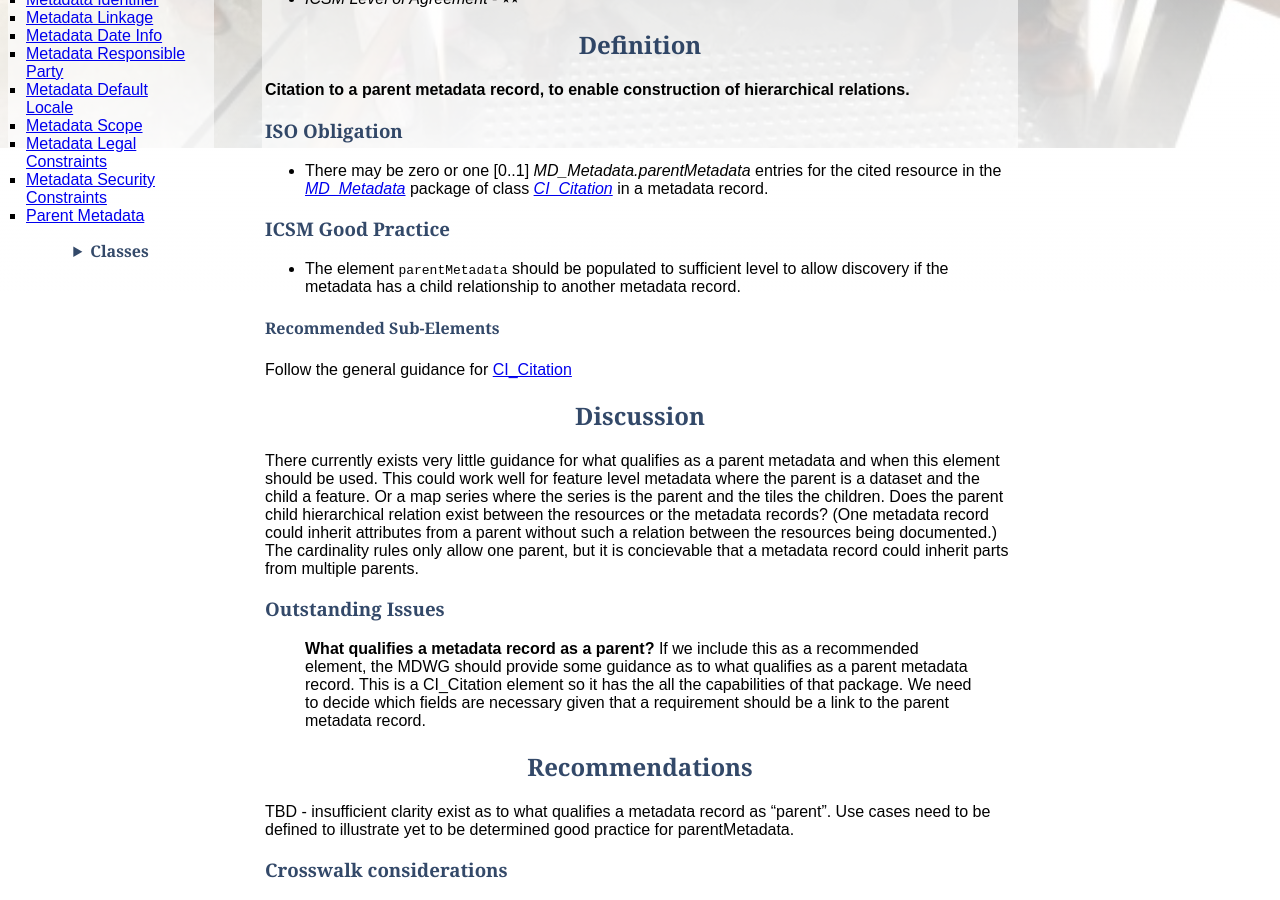
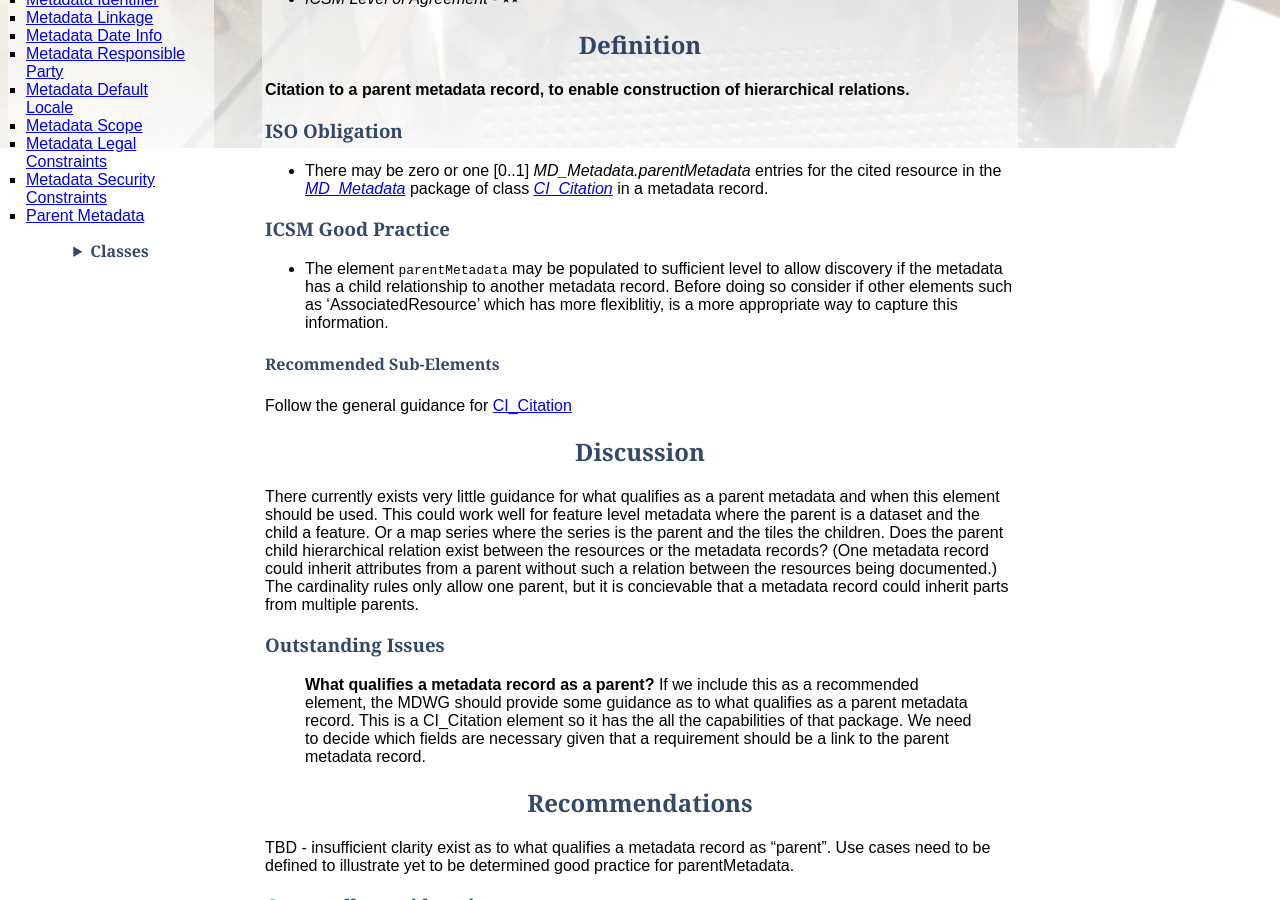
Before and after one commit to OpenWork-NZ/mdwg, a Jekyll site: the page built from _defs/ParentMetadata.md, in a window 1280 px wide and 900 px high, scrolled down 722 px. Built offline with Jekyll 4.4.1, drawn with Linux system fonts in a browser that asks for light colours.

Commit message:
Update ParentMetadata.md

```diff
--- a/_defs/ParentMetadata.md
+++ b/_defs/ParentMetadata.md
@@ -26,7 +26,7 @@ title: Parent Metadata
 - There may be zero or one [0..1] *MD_Metadata.parentMetadata* entries for the cited resource in the  *[MD_Metadata](./class-MD_Metadata)* package of class *[CI_Citation](https://./class-CI_Citation)* in a metadata record.
 
 ### ICSM Good Practice
-- The element `parentMetadata` should be populated to sufficient level to allow discovery if the metadata has a child relationship to another metadata record.
+- The element `parentMetadata` may be populated to sufficient level to allow discovery if the metadata has a child relationship to another metadata record. Before doing so consider if other elements such as 'AssociatedResource' which has more flexiblitiy, is a more appropriate way to capture this information.
 
 #### Recommended Sub-Elements
 Follow the general guidance for [CI_Citation](./class-CI_Citation)
```
